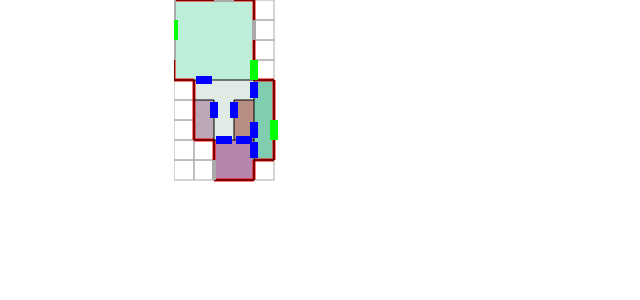
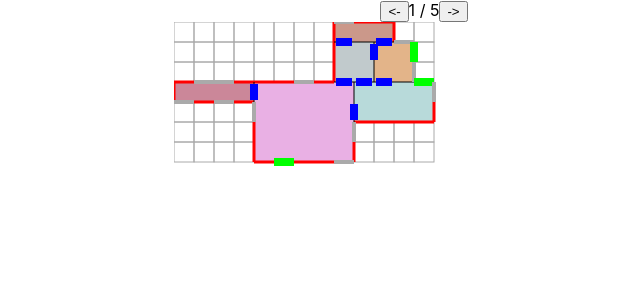
Before and after one commit to aherbez/buildgen, a React (Create React App) app: page / in a window 1280 px wide. Shown: the top 300 px of the page, without its empty margins (216-856 px from the left). Built offline with nearby package versions, Linux system fonts and the light colour scheme.

Commit message:
support for multiple floors

```diff
--- a/public/index.html
+++ b/public/index.html
@@ -7,7 +7,7 @@
     <meta name="theme-color" content="#000000" />
     <meta
       name="description"
-      content="Web site created using create-react-app"
+      content="Procgen buildings!"
     />
     <link rel="apple-touch-icon" href="%PUBLIC_URL%/logo192.png" />
     <!--
@@ -15,29 +15,10 @@
       user's mobile device or desktop. See https://developers.google.com/web/fundamentals/web-app-manifest/
     -->
     <link rel="manifest" href="%PUBLIC_URL%/manifest.json" />
-    <!--
-      Notice the use of %PUBLIC_URL% in the tags above.
-      It will be replaced with the URL of the `public` folder during the build.
-      Only files inside the `public` folder can be referenced from the HTML.
-
-      Unlike "/favicon.ico" or "favicon.ico", "%PUBLIC_URL%/favicon.ico" will
-      work correctly both with client-side routing and a non-root public URL.
-      Learn how to configure a non-root public URL by running `npm run build`.
-    -->
     <title> Building Generator</title>
   </head>
   <body>
     <noscript>You need to enable JavaScript to run this app.</noscript>
     <div id="root"></div>
-    <!--
-      This HTML file is a template.
-      If you open it directly in the browser, you will see an empty page.
-
-      You can add webfonts, meta tags, or analytics to this file.
-      The build step will place the bundled scripts into the <body> tag.
-
-      To begin the development, run `npm start` or `yarn start`.
-      To create a production bundle, use `npm run build` or `yarn build`.
-    -->
   </body>
 </html>
--- a/src/buildinggen/building.js
+++ b/src/buildinggen/building.js
@@ -1,4 +1,4 @@
-import { randomColor } from "../utils/colorutils";
+import { randomColorLight } from "../utils/colorutils";
 
 // const GRID_MIN = 1;
 const GRID_SIZE = 20;
@@ -56,8 +56,34 @@ class Extent {
 
 class Building {
     constructor() {
-        console.log('new building!');
+        this.floors = [];
 
+        for (let i=0; i < 5; i++) {
+            this._addFloor();
+        }
+    }
+
+    _addFloor() {
+        if (this.floors.length === 0) {
+            this.floors.push(new BuildingFloor());
+        } else {
+            const prevFloor = this.floors[this.floors.length-1];
+            this.floors.push(new BuildingFloor(prevFloor));
+        }
+    }
+
+    draw(ctx, floor) {
+        const flIdx = Math.max(Math.min(floor, this.floors.length-1), 0);
+        this.floors[flIdx].draw(ctx);
+    }
+}
+
+
+class BuildingFloor {
+    constructor(lowerFloor = null) {
+
+        if (lowerFloor === null) {
+            // make a ground floor
             this._rooms = [];
             this.w = 0;
             this.h = 0;
@@ -68,13 +94,32 @@ class Building {
                 new Extent()
             ];
 
+            this.zPos = 0;
+
             this.minPos = [0,0];
             this.maxPos = [0,0];
 
             while (!this._finished) {
                 this._addRoom();
             }
+            this._finalizeExtents();
             this._finalize();
+
+        } else {
+            // make a floor based on the previous floor
+            this._rooms = structuredClone(lowerFloor._rooms);
+            this.edges = structuredClone(lowerFloor.edges);
+            this.minPos = structuredClone(lowerFloor.minPos);
+            this.maxPos = structuredClone(lowerFloor.maxPos);
+            this.w = lowerFloor.w;
+            this.h = lowerFloor.h;
+            this.zPos = lowerFloor.zPos + 1;
+
+            this._rooms.pop();
+
+            this._finalize();
+        }
+
     }
 
     get _finished() {
@@ -151,19 +196,39 @@ class Building {
         this._rooms.push(r);
     }
 
+    _finalizeExtents() {
+        this.w = this.maxPos[0] - this.minPos[0];
+        this.h = this.maxPos[1] - this.minPos[1];
+
+        // prevent -0
+        const offsetX = this.minPos[0] === 0 ? 0 : -this.minPos[0];
+        const offsetY = this.minPos[1] === 0 ? 0 : -this.minPos[1];
+
+        this._rooms.forEach(r => {
+            // correct negative positions
+            r.x += offsetX;
+            r.y += offsetY;
+        });
+
+        this.minPos = [
+            this.minPos[0] + offsetX,
+            this.minPos[1] + offsetY
+        ];
+        this.maxPos = [
+            this.maxPos[0] + offsetX,
+            this.maxPos[1] + offsetY
+        ];
+
+    }
+
     _finalize() {
         console.log(this);
-        this.w = this.maxPos[0] - this.minPos[0];
-        this.h = this.maxPos[1] - this.minPos[1];
 
         this.contents = [];
         for (let i=0; i < this.h; i++) {
             // contents.push([]);
             this.contents.push(Array(this.w).fill(-1));
         }
-
-        // console.log(this.contents.length, this.h);
-        // console.log(this.contents[0].length, this.w);
 
         const stripsH = Array.from(Array(this.h), () => {
             return {
@@ -176,13 +241,7 @@ class Building {
             }
         });
 
-        const offsetX = this.minPos[0] === 0 ? 0 : -this.minPos[0];
-        const offsetY = this.minPos[1] === 0 ? 0 : -this.minPos[1];
-
         this._rooms.forEach(r => {
-            // correct negative positions
-            r.x += offsetX;
-            r.y += offsetY;
 
             for (let x=0; x < r.w; x++) {
                 stripsV[r.x+x].spans.push({
@@ -390,7 +449,7 @@ class Building {
         // selecting randomly from different spans of the list spreads the doors
         // out around the building better than a shuffle would, and is O(num doors)
         // instead of O(num exterior walls)
-        const numDoors = 3;
+        const numDoors = Math.ceil(this._rooms.length/2);
         for (let i=0; i < numDoors; i++) {
             const wallRange = Math.floor(this.walls.exterior.length / numDoors);
             let wallIdx = Math.floor(Math.random() * wallRange);
@@ -424,7 +483,7 @@ class Building {
                     ctx.strokeRect(j*GRID_SIZE, i*GRID_SIZE, GRID_SIZE, GRID_SIZE);
                 } else {
                     if (!colors[rID]) {
-                        colors[rID] = randomColor();
+                        colors[rID] = randomColorLight();
                     }
 
                     ctx.fillStyle = colors[rID];
@@ -436,6 +495,7 @@ class Building {
         ctx.save();
         ctx.lineWidth = 3;
         ctx.strokeStyle = "#F00";
+        ctx.beginPath();
         this.walls.exterior.forEach((w,i) => {
                 ctx.moveTo(w.x * GRID_SIZE, w.y * GRID_SIZE);
                 const end = w.v ? {x: w.x, y: w.y+1} : {x: w.x+1, y: w.y};
@@ -445,6 +505,7 @@ class Building {
         ctx.restore();
 
         ctx.save();
+        ctx.beginPath();
         ctx.lineWidth = 1;
         ctx.strokeStyle = "#000";
         this.walls.interior.forEach((w,i) => {
@@ -456,7 +517,6 @@ class Building {
         ctx.restore();
 
         ctx.save();
-
         this.walls.exterior.forEach(wall => {
             switch (wall.obj) {
                 case OBJ_DOOR_EXT:
@@ -507,8 +567,6 @@ class Building {
 
         ctx.restore();
 
-
-
         ctx.restore();
     }
 }
--- a/src/components/blueprint.js
+++ b/src/components/blueprint.js
@@ -1,19 +1,30 @@
-import { useRef, useEffect } from "react";
+import { useRef, useEffect, useState } from "react";
 import Building from "../buildinggen/building";
 
 const Blueprint = (props) => {
     console.log('Blueprint!');
     const canvasRef = useRef();
+    const [ building, setBuilding ] = useState(new Building());
+    const [ currFloor, setFloor ] = useState(0);
 
     useEffect(() => {
-        const bld = new Building();
-        const canv = canvasRef.current; // document.getElementById('stage');
+            const canv = canvasRef.current; // document.getElementById('stage');
         const ctx = canv.getContext('2d');
         ctx.clearRect(0, 0, 500, 500);
-        bld.draw(ctx);
-    }, []);
+        building.draw(ctx, currFloor);
+    }, [currFloor]);
 
     return (<div>
+        <div>
+            <button onClick={() => {
+                setFloor(Math.max(0, currFloor-1));
+            }}>{"<-"}</button>
+            {currFloor+1} / {building.floors.length}
+            <button onClick={() => {
+                setFloor(Math.min(building.floors.length-1, currFloor+1));
+            }}>{"->"}</button>
+        </div>
+
         <canvas
             id="stage"
             ref={canvasRef}
--- a/src/index.js
+++ b/src/index.js
@@ -4,16 +4,12 @@ import './index.css';
 import App from './App';
 import reportWebVitals from './reportWebVitals';
 
-/*
+
+const root = ReactDOM.createRoot(document.getElementById('root'));
+root.render(
   <React.StrictMode>
     <App />
   </React.StrictMode>
-
-*/
-
-const root = ReactDOM.createRoot(document.getElementById('root'));
-root.render(
-  <App />
 );
 
 // If you want to start measuring performance in your app, pass a function
--- a/src/utils/colorutils.js
+++ b/src/utils/colorutils.js
@@ -1,4 +1,4 @@
-const randomColor = () => {
+const randomColorLight = () => {
     const r = Math.floor(Math.random() * 127) + 127;
     const g = Math.floor(Math.random() * 127) + 127;
     const b = Math.floor(Math.random() * 127) + 127;
@@ -7,5 +7,5 @@ const randomColor = () => {
 
 
 export {
-    randomColor
+    randomColorLight
 }
```
Lines whose indentation alone changed are shown as unchanged.
